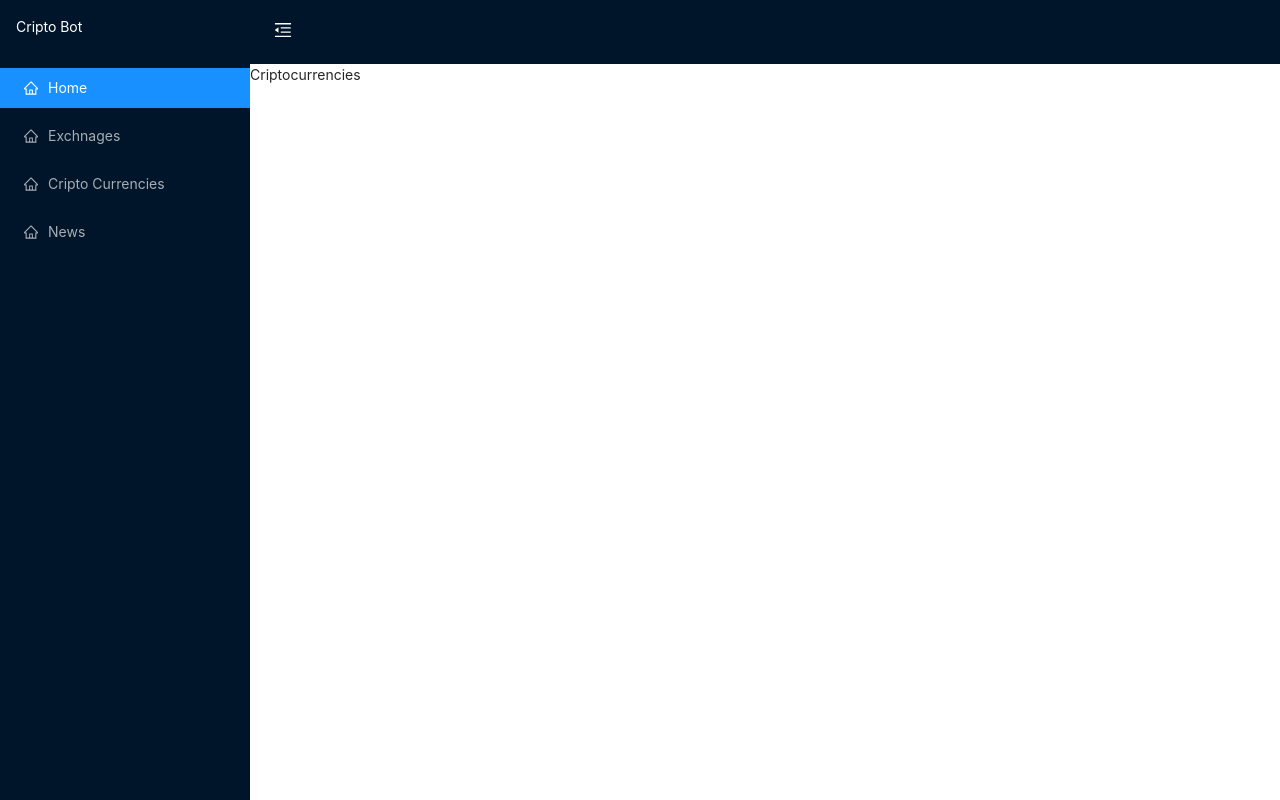
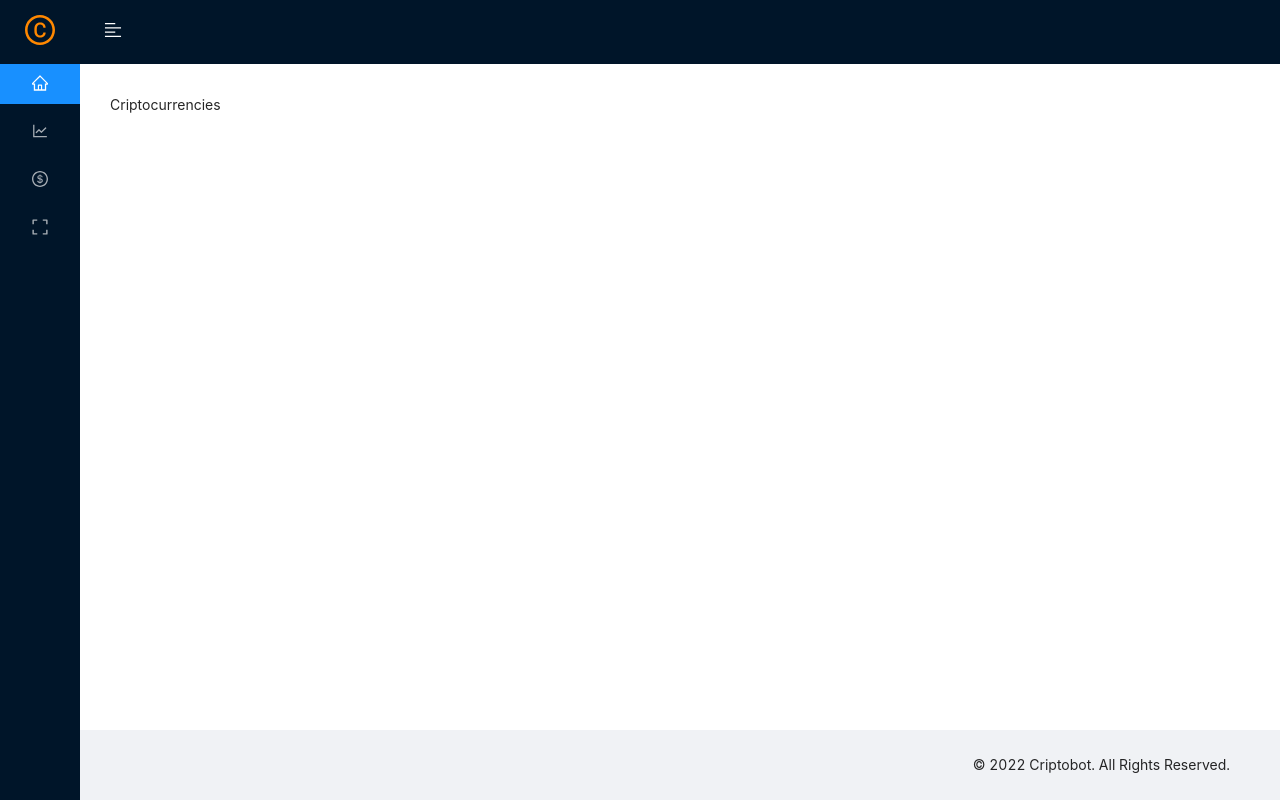
Before and after one commit to mamun07/criptobot, a React (Create React App) app: page /criptocurrencies in a window 1280 px wide. Built offline with nearby package versions, Linux system fonts and the light colour scheme.

Commit message:
Crypto Currencies Dashboard

```diff
--- a/package.json
+++ b/package.json
@@ -1,5 +1,5 @@
 {
-  "name": "criptobot",
+  "name": "cryptobot",
   "version": "0.1.0",
   "private": true,
   "dependencies": {
--- a/src/App.css
+++ b/src/App.css
@@ -35,14 +35,26 @@ a:hover {
 }
 
 .logo {
-  height: 32px;
-  margin: 16px;
-  color: var(--bgPrimary);
+  height: 60px;
+  display: flex;
+  align-items: center;
+  justify-content: center;
+}
+.logo h2 {
+  color: var(--orange);
+  margin: 0;
 }
 
-.site-layout .site-layout-content {
+.main-content .entry-content {
   background: var(--bgPrimary);
+  padding: 30px;
 }
-.site-layout .site-layout-header {
+.main-content .entry-header {
   padding: 0;
 }
+.footer-main {
+  text-align: right;
+}
+.footer-main > div {
+  margin: 0;
+}
--- a/src/App.js
+++ b/src/App.js
@@ -3,19 +3,19 @@ import { Layout } from 'antd';
 import { Route, Routes } from 'react-router-dom';
 
 import { Navbar } from './components';
-import { HeaderMenu } from './container';
+import { HeaderMenu, FooterMenu } from './container';
 import {
   Homepage,
-  Exchnages,
+  Exchanges,
   Criptocurrencies,
   CriptoDetails,
   News,
   NotFound,
 } from './pages';
-const { Sider, Content, Header } = Layout;
+const { Sider, Content, Header, Footer } = Layout;
 
 const App = () => {
-  const [collapsed, setCollapsed] = useState(false);
+  const [collapsed, setCollapsed] = useState(true);
   return (
     <Layout>
       <Sider
@@ -27,20 +27,23 @@ const App = () => {
       >
         <Navbar />
       </Sider>
-      <Layout className="site-layout">
-        <Header className="site-layout-header">
+      <Layout className="main-content">
+        <Header className="entry-header">
           <HeaderMenu value={collapsed} setvalue={setCollapsed} />
         </Header>
-        <Content className="site-layout-content">
+        <Content className="entry-content">
           <Routes>
             <Route path="/" element={<Homepage />} />
-            <Route path="/exchnages" element={<Exchnages />} />
+            <Route path="/Exchanges" element={<Exchanges />} />
             <Route path="/criptocurrencies" element={<Criptocurrencies />} />
             <Route path="/cripto/:coinId" element={<CriptoDetails />} />
             <Route path="/news" element={<News />} />
             <Route path="*" element={<NotFound />} />
           </Routes>
         </Content>
+        <Footer className="footer">
+          <FooterMenu />
+        </Footer>
       </Layout>
     </Layout>
   );
--- /dev/null
+++ b/src/app/store.js
@@ -0,0 +1,8 @@
+import { configureStore } from '@reduxjs/toolkit';
+import { cryptoApi } from '../services/cryptoApi';
+
+export default configureStore({
+  reducer: {
+    [cryptoApi.reducerPath]: cryptoApi.reducer,
+  },
+});
--- a/src/components/Navbar.jsx
+++ b/src/components/Navbar.jsx
@@ -1,11 +1,22 @@
 import React from 'react';
-import { Menu } from 'antd';
-import { HomeOutlined } from '@ant-design/icons';
+import { Menu, Typography } from 'antd';
+import {
+  HomeOutlined,
+  LineChartOutlined,
+  DollarOutlined,
+  ExpandOutlined,
+  CopyrightOutlined,
+} from '@ant-design/icons';
 import { NavLink } from 'react-router-dom';
+
 const Navbar = () => {
   return (
-    <div>
-      <div className="logo">Cripto Bot</div>
+    <>
+      <div className="logo">
+        <Typography.Title level={2}>
+          <CopyrightOutlined />
+        </Typography.Title>
+      </div>
       <Menu
         theme="dark"
         mode="inline"
@@ -18,22 +29,22 @@ const Navbar = () => {
           },
           {
             key: '2',
-            icon: <HomeOutlined />,
-            label: <NavLink to="/exchnages">Exchnages</NavLink>,
+            icon: <LineChartOutlined />,
+            label: <NavLink to="/Exchanges">Exchanges</NavLink>,
           },
           {
             key: '3',
-            icon: <HomeOutlined />,
+            icon: <DollarOutlined />,
             label: <NavLink to="/criptocurrencies">Cripto Currencies</NavLink>,
           },
           {
             key: '4',
-            icon: <HomeOutlined />,
+            icon: <ExpandOutlined />,
             label: <NavLink to="/news">News</NavLink>,
           },
         ]}
       />
-    </div>
+    </>
   );
 };
 
--- a/src/container/FooterMenu.jsx
+++ b/src/container/FooterMenu.jsx
@@ -1,10 +1,13 @@
+import { Typography } from 'antd';
 import React from 'react';
 
 const FooterMenu = () => {
   return (
-    <>
-      <div>FooterMenu</div>
-    </>
+    <div className="footer-main">
+      <Typography.Paragraph>
+        &copy; 2022 Criptobot. All Rights Reserved.
+      </Typography.Paragraph>
+    </div>
   );
 };
 
--- a/src/container/HeaderMenu.jsx
+++ b/src/container/HeaderMenu.jsx
@@ -1,10 +1,10 @@
 import React, { createElement } from 'react';
-import { MenuUnfoldOutlined, MenuFoldOutlined } from '@ant-design/icons';
+import { AlignLeftOutlined, AlignRightOutlined } from '@ant-design/icons';
 const HeaderMenu = ({ value, setvalue }) => {
   return (
     <>
       <div className="menu-left-icon">
-        {createElement(value ? MenuUnfoldOutlined : MenuFoldOutlined, {
+        {createElement(value ? AlignLeftOutlined : AlignRightOutlined, {
           className: 'trigger-icon',
           onClick: () => setvalue(!value),
         })}
--- a/src/index.js
+++ b/src/index.js
@@ -1,12 +1,17 @@
 import React from 'react';
 import ReactDOM from 'react-dom/client';
 import { BrowserRouter as Router } from 'react-router-dom';
+import { Provider } from 'react-redux';
+
 import App from './App';
+import store from './app/store';
 import './App.css';
 
 const root = ReactDOM.createRoot(document.getElementById('root'));
 root.render(
   <Router>
-    <App />
+    <Provider store={store}>
+      <App />
+    </Provider>
   </Router>
 );
--- a/src/pages/Exchnages.jsx
+++ b/src/pages/Exchanges.jsx
@@ -1,6 +1,6 @@
 import React from 'react';
 
-const Exchnages = () => {
+const Exchanges = () => {
   return (
     <>
       <div>Exchnages</div>
@@ -8,4 +8,4 @@ const Exchnages = () => {
   );
 };
 
-export default Exchnages;
+export default Exchanges;
--- a/src/pages/Homepage.jsx
+++ b/src/pages/Homepage.jsx
@@ -1,16 +1,62 @@
 import React from 'react';
-import { Col, Row, Typography } from 'antd';
+import millify from 'millify';
+import { Card, Col, Row, Typography } from 'antd';
+import { useGetCryptosQuery } from '../services/cryptoApi';
+
 const { Title } = Typography;
 
 const Homepage = () => {
+  const { data, isFetching } = useGetCryptosQuery();
+  const globalStats = data?.data?.stats;
+
+  console.log(data);
+  if (isFetching) return 'Loding...';
+
   return (
-    <Row>
-      <Col span={24}>
-        <Typography>
-          <Title>Welcome to Home page</Title>
-        </Typography>
-      </Col>
-    </Row>
+    <>
+      <Row gutter={[32, 32]}>
+        <Col span={24}>
+          <Typography>
+            <Title>Welcome to Crypto Bot</Title>
+          </Typography>
+        </Col>
+      </Row>
+      <Row gutter={[32, 32]}>
+        <Col xs={24} md={5}>
+          <Card title="Total Cryptocurrencies">
+            <Typography.Title>{globalStats.total}</Typography.Title>
+          </Card>
+        </Col>
+        <Col xs={24} md={5}>
+          <Card title="Total Exchanges">
+            <Typography.Title>
+              {millify(globalStats.totalExchanges)}
+            </Typography.Title>
+          </Card>
+        </Col>
+        <Col xs={24} md={5}>
+          <Card title="Total MarketCap">
+            <Typography.Title>
+              {millify(globalStats.totalMarketCap)}
+            </Typography.Title>
+          </Card>
+        </Col>
+        <Col xs={24} md={5}>
+          <Card title="Total Markets">
+            <Typography.Title>
+              {millify(globalStats.totalMarkets)}
+            </Typography.Title>
+          </Card>
+        </Col>
+        <Col xs={24} md={4}>
+          <Card title="Total 24h Volume">
+            <Typography.Title>
+              {millify(globalStats.total24hVolume)}
+            </Typography.Title>
+          </Card>
+        </Col>
+      </Row>
+    </>
   );
 };
 
--- a/src/pages/index.jsx
+++ b/src/pages/index.jsx
@@ -1,5 +1,5 @@
 export { default as Homepage } from './Homepage';
-export { default as Exchnages } from './Exchnages';
+export { default as Exchanges } from './Exchanges';
 export { default as Criptocurrencies } from './Criptocurrencies';
 export { default as CriptoDetails } from './CriptoDetails';
 export { default as News } from './News';
--- /dev/null
+++ b/src/services/cryptoApi.js
@@ -0,0 +1,22 @@
+import { createApi, fetchBaseQuery } from '@reduxjs/toolkit/query/react';
+
+const cryptoApiHeaders = {
+  'X-RapidAPI-Host': 'coinranking1.p.rapidapi.com',
+  'X-RapidAPI-Key': '88b314c4b8mshf2aa64bc1600377p152bcejsnb8175f404500',
+};
+
+const baseUrl = 'https://coinranking1.p.rapidapi.com';
+
+const createRequest = (url) => ({ url, headers: cryptoApiHeaders });
+
+export const cryptoApi = createApi({
+  reducerPath: 'cryptoApi',
+  baseQuery: fetchBaseQuery({ baseUrl }),
+  endpoints: (builder) => ({
+    getCryptos: builder.query({
+      query: () => createRequest('/coins'),
+    }),
+  }),
+});
+
+export const { useGetCryptosQuery } = cryptoApi;
```
Also changed, not shown: 1 other file (tests, documents, lock files or other folders).
